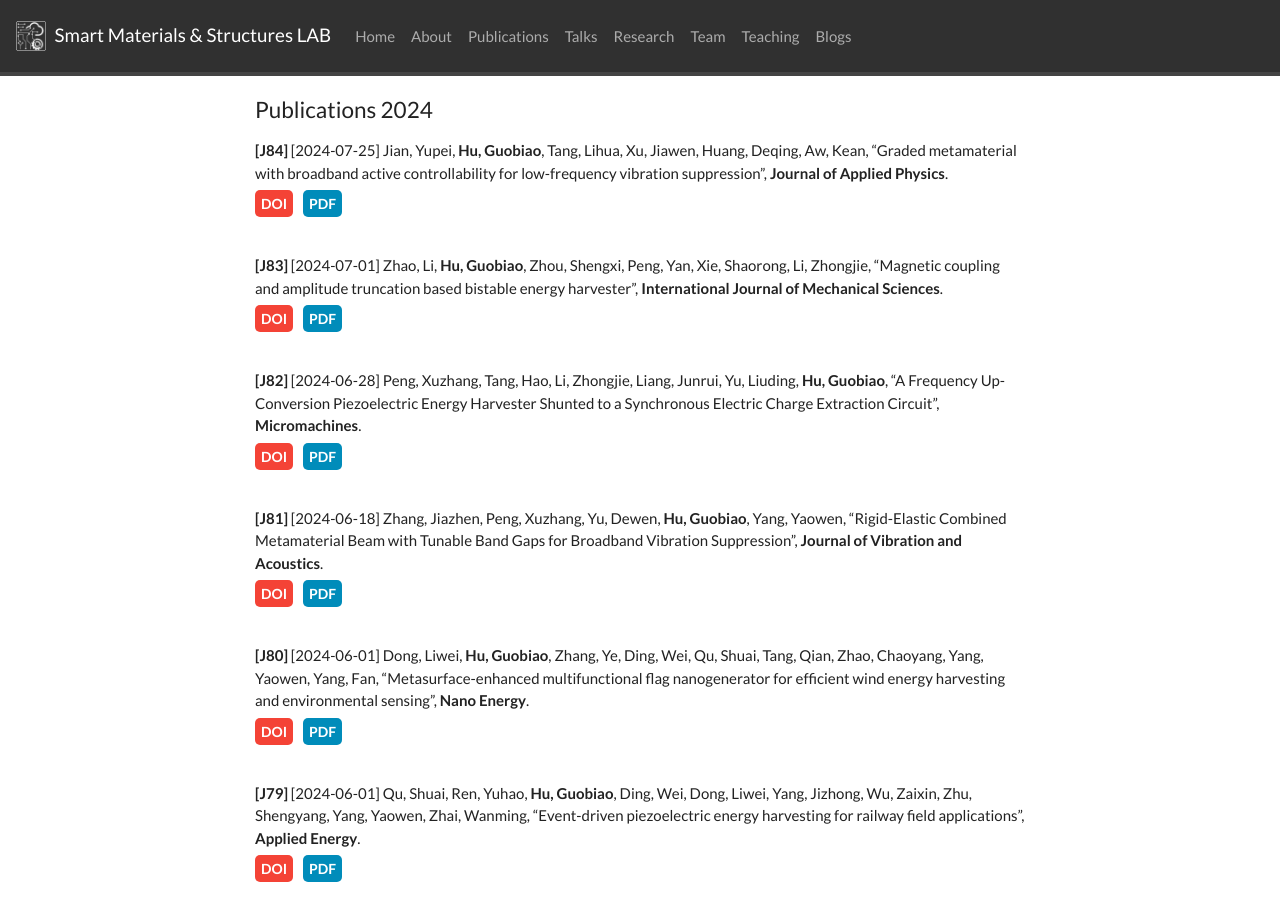
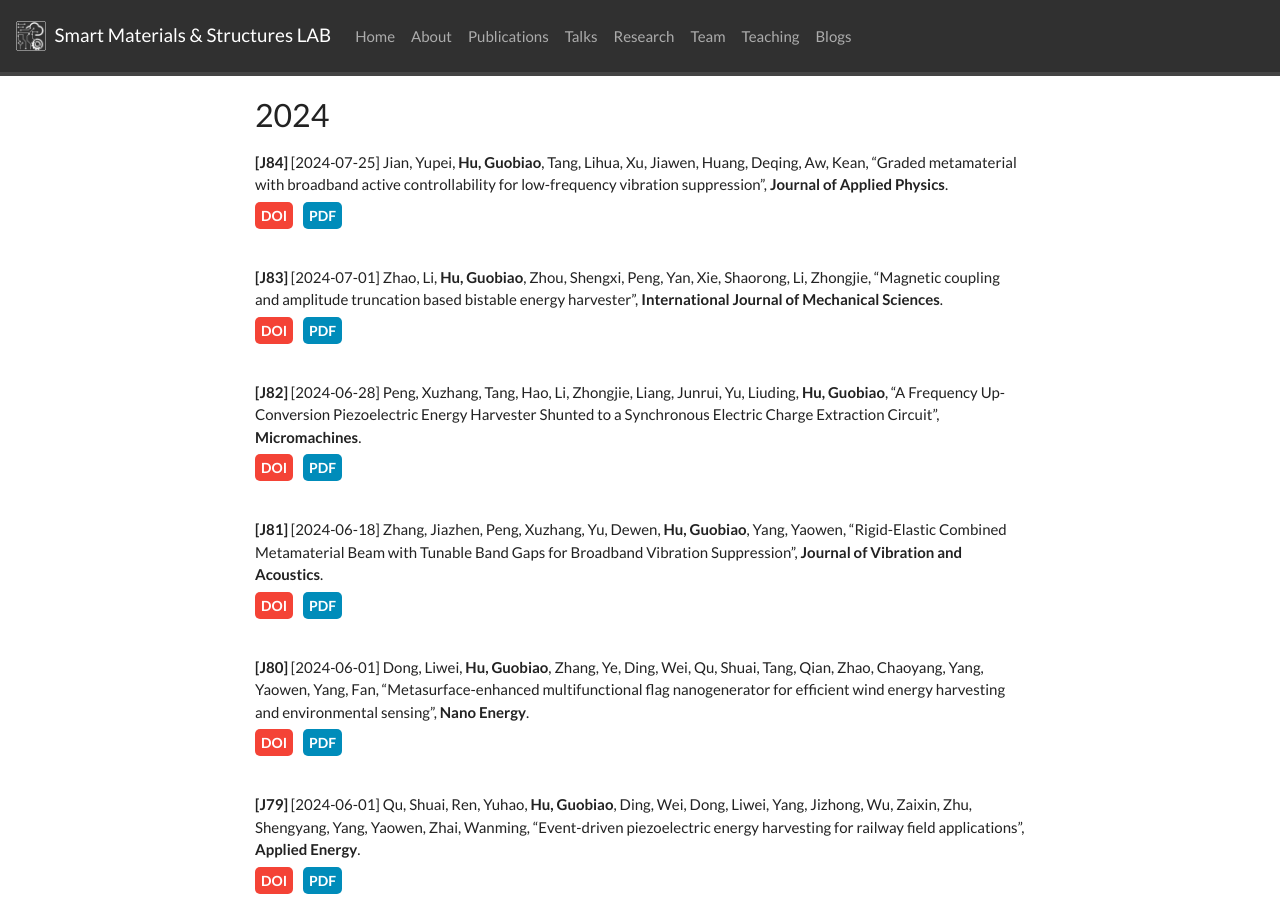
Before and after one commit to sms-lab/sms-lab.github.io, a Jekyll site: the page built from _pages/publications.md, in a window 1280 px wide and 900 px high. Built offline with Jekyll 4.4.1, drawn with Linux system fonts in a browser that asks for light colours; nearby versions of some CDN libraries; a style sheet for code colours, icons or effects is not loaded.

Commit message:
更新 publications.md

```diff
--- a/_pages/publications.md
+++ b/_pages/publications.md
@@ -45,7 +45,7 @@ permalink: /publications/
 }
 </style>
 
-#### Publications 2024
+### 2024
 
 {% assign sorted_articles = site.data.article2024 %}
 
```
